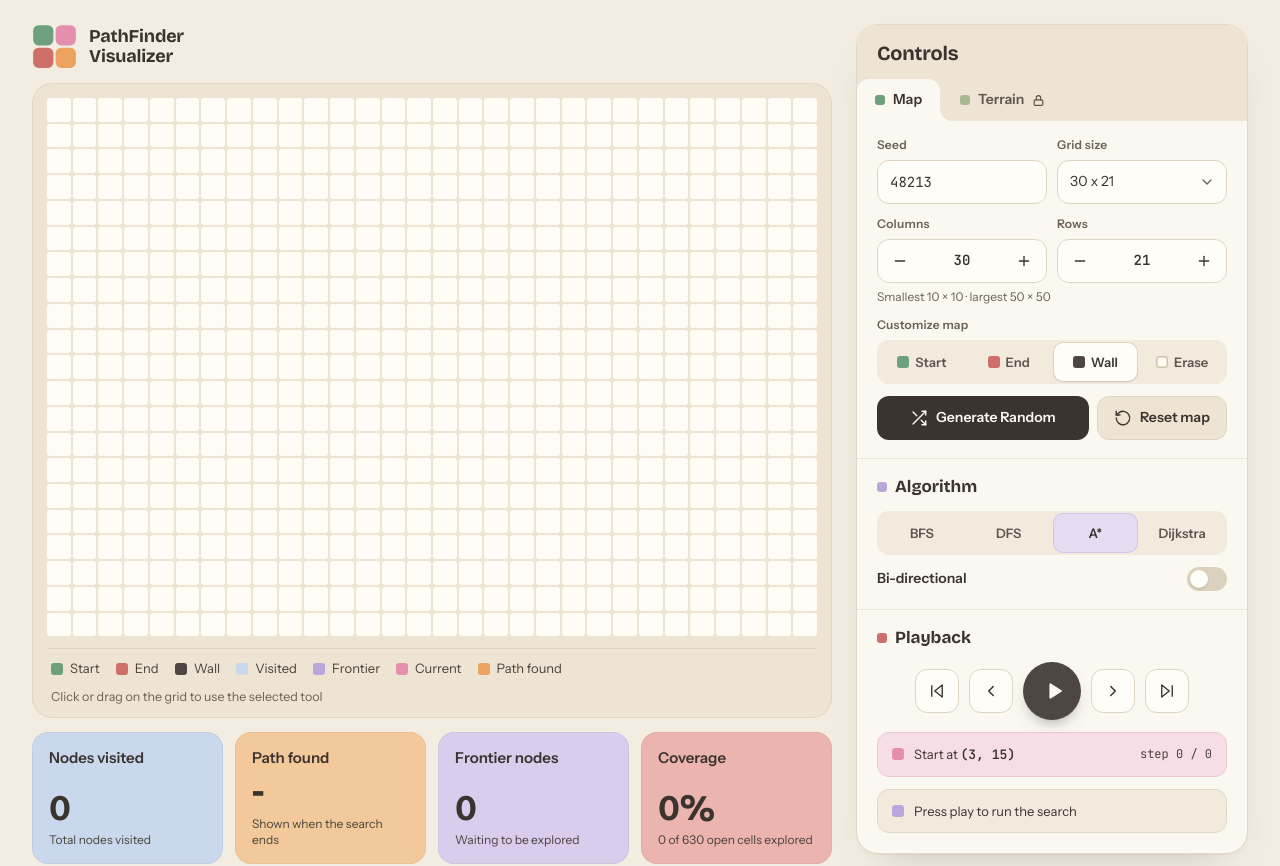
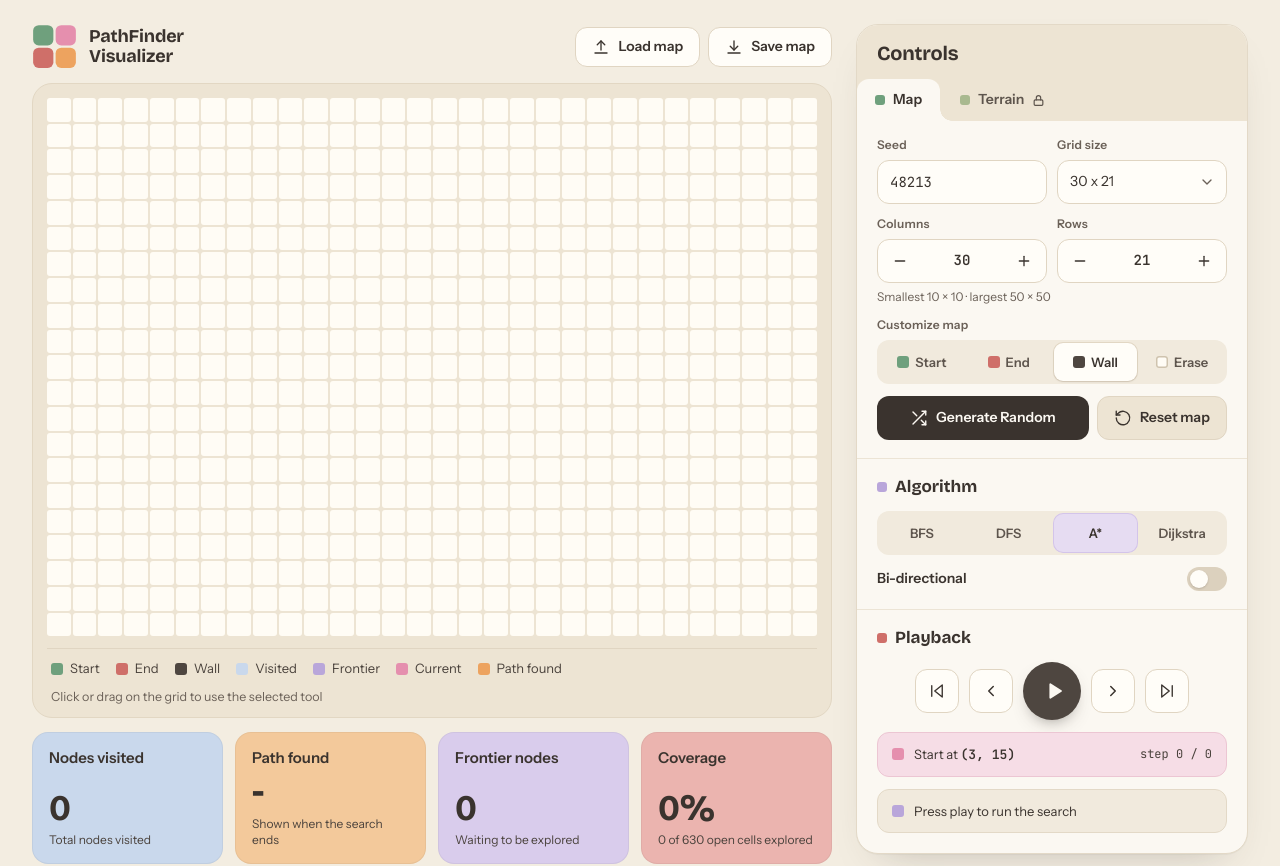
Before and after one commit to Arshia532/PathFinder, a React (Vite) app in the folder frontend/: page / in a window 1280 px wide. Shown: the top 866 px of the page. Built offline with nearby package versions, Linux system fonts and the light colour scheme.

Commit message:
Add load/save map button and scrollable controls colum(commented out for now)

```diff
--- /dev/null
+++ b/frontend/src/components/Header/FileActions.module.css
@@ -0,0 +1,15 @@
+.actions {
+  display: flex;
+  flex-wrap: wrap;
+  align-items: center;
+  gap: 8px;
+}
+
+.loadButton {
+  composes: button light from '../ui/Button.module.css'
+}
+
+.fileInput:focus-visible + .loadButton {
+  outline: 2px solid var(--color-ink);
+  outline-offset: 2px;
+}
--- /dev/null
+++ b/frontend/src/components/Header/FileActions.tsx
@@ -0,0 +1,26 @@
+import { Button } from "../ui/Button";
+import { UploadIcon } from "../icons/UploadIcon";
+import { DownloadIcon } from "../icons/DownloadIcon";
+import styles from './FileActions.module.css'
+
+export function FileActions(){
+    return (
+        <div className={styles.actions}>
+            <input
+                id="load-map"
+                className={`visually-hidden ${styles.fileInput}`}
+                type="file"
+                accept=".json,application/json"
+            />
+            <label htmlFor="load-map" className={styles.loadButton}>
+                <UploadIcon size={18} strokeWidth={1.8}/>
+                Load map
+            </label>
+
+            <Button variant="light">
+                <DownloadIcon size={18} strokeWidth={1.8}/>
+                Save map
+            </Button>
+        </div>
+    )
+}
--- a/frontend/src/components/Header/Header.module.css
+++ b/frontend/src/components/Header/Header.module.css
@@ -1,6 +1,8 @@
 .header {
   display: flex;
+  flex-wrap: wrap;
   align-items: center;
+  justify-content: space-between;
   gap: 12px;
 }
 
@@ -15,3 +17,9 @@
 .titleLine {
   display: block;
 }
+
+.brand{
+  display: flex;
+  align-items: center;
+  gap: 12px;
+}
--- a/frontend/src/components/Header/Header.tsx
+++ b/frontend/src/components/Header/Header.tsx
@@ -1,15 +1,18 @@
 import styles from './Header.module.css';
 import {Logo} from '../Logo/Logo'
+import { FileActions } from './FileActions';
 
 export function Header () {
     return (
         <header className={styles.header}>
-        <Logo />
-
-            <h1 className={styles.title}>
-                <span className={styles.titleLine}>PathFinder</span>{" "}
-                <span className={styles.titleLine}>Visualizer</span>
-            </h1>
+            <div className={styles.brand}>
+                <Logo />
+                <h1 className={styles.title}>
+                    <span className={styles.titleLine}>PathFinder</span>{" "}
+                    <span className={styles.titleLine}>Visualizer</span>
+                </h1>
+            </div>
+            <FileActions />
         </header>
     );
 }
--- /dev/null
+++ b/frontend/src/components/icons/DownloadIcon.tsx
@@ -0,0 +1,11 @@
+import { Icon, type IconBaseProps } from './Icon'
+
+export function DownloadIcon(props: IconBaseProps) {
+  return (
+    <Icon {...props}>
+      <path d="M4 20h16" />
+      <path d="M12 4v12" />
+      <path d="m7 11 5 5 5-5" />
+    </Icon>
+  )
+}
--- /dev/null
+++ b/frontend/src/components/icons/UploadIcon.tsx
@@ -0,0 +1,11 @@
+import { Icon, type IconBaseProps } from './Icon'
+
+export function UploadIcon(props: IconBaseProps) {
+  return (
+    <Icon {...props}>
+      <path d="M4 20h16" />
+      <path d="M12 16V4" />
+      <path d="m7 9 5-5 5 5" />
+    </Icon>
+  )
+}
--- a/frontend/src/components/ui/Button.module.css
+++ b/frontend/src/components/ui/Button.module.css
@@ -31,3 +31,14 @@
 .ghost:hover {
   background: var(--color-hover-ghost);
 }
+
+.light {
+  height: var(--size-control-compact);
+  background: var(--color-field);
+  border-color: var(--color-line);
+  color: var(--color-ink);
+}
+
+.light:hover{
+  background: var(--color-hover-field);
+}
--- a/frontend/src/components/ui/Button.tsx
+++ b/frontend/src/components/ui/Button.tsx
@@ -2,7 +2,7 @@ import type { ReactNode } from 'react'
 import styles from './Button.module.css'
 
 type ButtonProps = {
-    variant?: 'primary' | 'ghost'
+    variant?: 'primary' | 'ghost' | 'light'
     className?: string
     children: ReactNode
 }
--- a/frontend/src/styles/tokens.css
+++ b/frontend/src/styles/tokens.css
@@ -105,6 +105,7 @@
   --size-control: 44px; /* height of inputs, buttons, steppers */
   --size-play: 58px;
   --size-cell-max: 26px; /* largest a grid cell grows on wide screens */
+  --size-control-compact: 40px;
 
   /* ── Shadows ────────────────────────────────────────────── */
   --shadow-panel: 0 1px 0 rgb(58 51 46 / 0.04), 0 18px 40px -26px rgb(58 51 46 / 0.35);
```
Also changed, not shown: frontend/src/App.module.css (+15 -0 lines).
